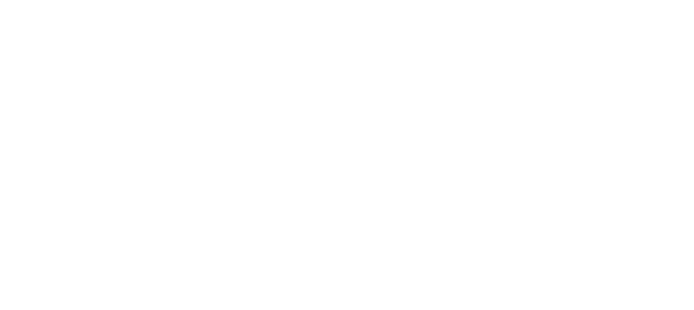
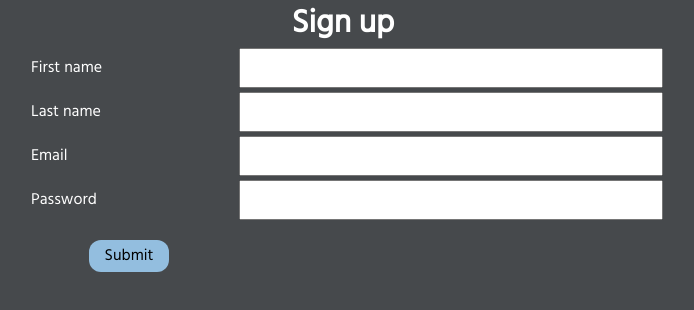
Before and after one commit to ksoni94/workouttracker, a Next.js app: page /sign-up in a window 1280 px wide. Before the commit this address had no page. Shown: the top 310 px of the page, without its empty margins (297-991 px from the left). Built offline with nearby package versions, Linux system fonts and the light colour scheme.

Commit message:
change styling and add sign up and log in page

```diff
--- /dev/null
+++ b/components/Button.js
@@ -0,0 +1,40 @@
+import React from "react";
+import styled from "styled-components";
+
+import { COLORS } from "../styles/COLORS";
+
+const SIZES = {
+  small: {
+    width: "80px",
+    height: "32px",
+  },
+  medium: {
+    width: "120px",
+    height: "40px",
+  },
+  large: {
+    width: "160px",
+    height: "64px",
+  },
+};
+
+const StyledButton = styled.button`
+  min-width: ${({ size }) => SIZES[size].width};
+  min-height: ${({ size }) => SIZES[size].height};
+  background: ${COLORS.PALE_CERULEAN};
+  color: black;
+  border: none;
+  border-radius: 12px;
+  cursor: pointer;
+  font-size: 1rem;
+`;
+
+const Button = ({ text, onSubmit, onClick, size = "medium" }) => {
+  return (
+    <StyledButton onClick={onClick} size={size}>
+      {text}
+    </StyledButton>
+  );
+};
+
+export default Button;
--- a/components/weekOne/index.js
+++ b/components/weekOne/index.js
@@ -9,7 +9,7 @@
 const GreyBlock = styled.div`
   display: flex;
   flex-direction: column;
-  background-color: ${COLORS.lightGrey};
+  background-color: ${COLORS.BLACK_CORAL};
   border-radius: 24px;
   width: 950px;
   padding: 8px;
--- a/constants/index.js
+++ b/constants/index.js
@@ -29,6 +29,14 @@
   laptopL: `(max-width: ${size.laptopL})`,
   desktop: `(max-width: ${size.desktop})`,
   desktopL: `(max-width: ${size.desktop})`,
+};
+
+// Colors
+
+export const COLORS = {
+  SPRING_GREEN: "#5efc8d",
+  OLD_LAVENDER: "#6d5a72",
+  ELECTRIC_BLUE: "#8ef9f3",
 };
 
 // Five Three One
--- a/package.json
+++ b/package.json
@@ -13,6 +13,7 @@
     "next": "^11.0.0",
     "react": "17.0.2",
     "react-dom": "17.0.2",
+    "react-hook-form": "^7.12.2",
     "react-responsive": "^8.2.0",
     "react-select": "^4.3.1",
     "styled-components": "^5.3.0"
--- /dev/null
+++ b/pages/sign-up.js
@@ -0,0 +1,63 @@
+import React from "react";
+import { useForm } from "react-hook-form";
+import styled from "styled-components";
+
+import Button from "../components/Button";
+import { DEVICE } from "../constants";
+
+const FormContainer = styled.div`
+  width: 50%;
+  margin-left: auto;
+  margin-right: auto;
+
+  @media ${DEVICE.mobileL} {
+    width: 100%;
+  }
+`;
+
+const StyledForm = styled.form`
+  display: grid;
+  grid-template-columns: 1fr 2fr;
+  gap: 4px;
+`;
+
+const Header = styled.h1`
+  text-align: center;
+`;
+
+const StyledLabel = styled.label`
+  padding: 8px;
+`;
+
+const ButtonWrapper = styled.div`
+  display: flex;
+  justify-content: center;
+  padding: 16px;
+`;
+
+const SignUp = () => {
+  const { register, handleSubmit } = useForm();
+  const onSubmit = (data) => console.log(data);
+  return (
+    <>
+      <Header>Sign up</Header>
+      <FormContainer>
+        <StyledForm onSubmit={handleSubmit(onSubmit)}>
+          <StyledLabel for="firstName">First name</StyledLabel>
+          <input id="firstName" {...register("firstName")} />
+          <StyledLabel for="lastName">Last name</StyledLabel>
+          <input id="lastName" {...register("lastName")} />
+          <StyledLabel for="email">Email</StyledLabel>
+          <input id="email" {...register("email")} />
+          <StyledLabel for="password">Password</StyledLabel>
+          <input id="password" type="password" {...register("password")} />
+          <ButtonWrapper>
+            <Button type="submit" text="Submit" size="small" />
+          </ButtonWrapper>
+        </StyledForm>
+      </FormContainer>
+    </>
+  );
+};
+
+export default SignUp;
--- a/styles/COLORS.js
+++ b/styles/COLORS.js
@@ -1,9 +1,7 @@
 export const COLORS = {
-  background: "#24292D",
-  lightGrey: "#494B54",
-  darkBrown: "#2E151B",
-  pink: "#DA7B93",
-  mintyBlue: "#2F4454",
-  green: "#376E6F",
-  darkGreen: "#1C3334",
+  background: "#46494c",
+  BLACK_CORAL: "#4C5C68",
+  SPRING_GREEN: "#5efc8d",
+  PALE_CERULEAN: "#93BEDF",
+  ELECTRIC_BLUE: "#8ef9f3",
 };
--- a/styles/GlobalStyle.js
+++ b/styles/GlobalStyle.js
@@ -72,6 +72,11 @@
   font: inherit;
 }
 
+/* Allows for center alignment vertically */
+#__next {
+   height: 100%;
+  }
+
 /* Remove all animations, transitions and smooth scroll for people that prefer not to see them */
 @media (prefers-reduced-motion: reduce) {
   html:focus-within {
```
Also changed, not shown: pages/fivethreeone.js (added, +62 -0 lines), pages/index.js (+24 -47 lines), 1 other file (tests, documents, lock files or other folders).
